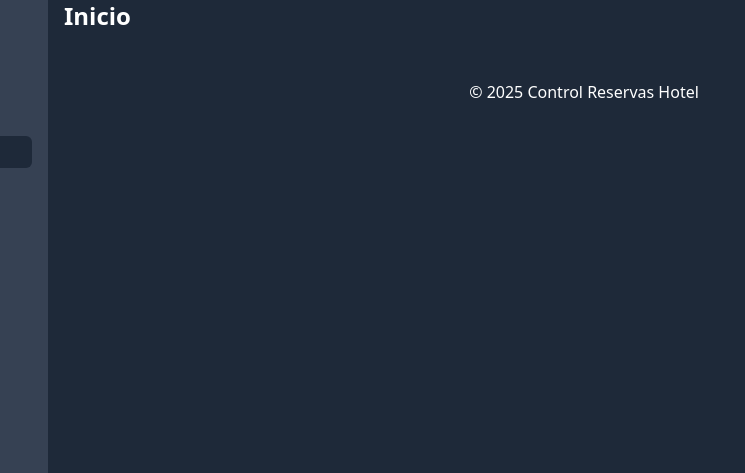
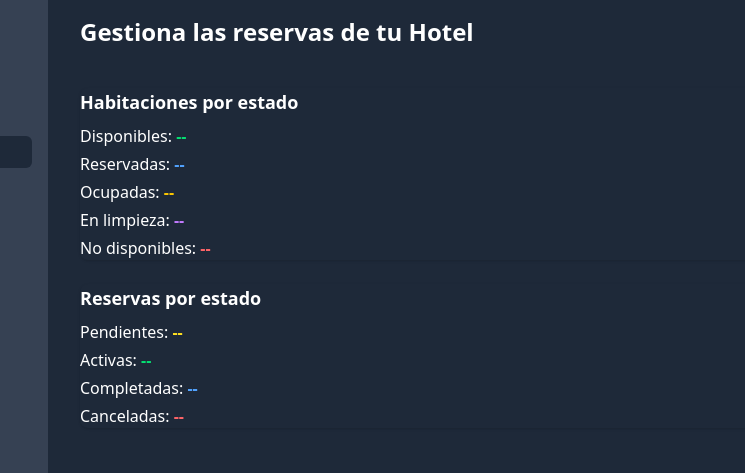
Before and after one commit to jorgeDev125/Hotel_reservas_Frontend, a website built with Vite: page index.html in a window 1280 px wide. Shown: the top 473 px of the page, 160-905 px from the left. Built offline with nearby package versions, Linux system fonts and the light colour scheme; no server answers.

Commit message:
Agrega ruta inicio y contenido

```diff
--- a/index.html
+++ b/index.html
@@ -72,6 +72,94 @@
         <p>&copy; 2025 Control Reservas Hotel</p>
       </footer>
     </section>
+
+    <!-- Plantilla para InicioView -->
+    <template id="inicioViewTemplate">
+      <div class="inicio__view px-4 pb-4 flex flex-col gap-6">
+        <!-- Habitaciones por estado -->
+        <div
+          class="flex flex-col justify-between py-4 bg-gray-800 gap-4 sticky top-0"
+        >
+          <div class="flex flex-row justify-between">
+            <h1 class="text-2xl font-bold text-white">
+              Gestiona las reservas de tu Hotel
+            </h1>
+          </div>
+        </div>
+        <div class="bg-gray-800 rounded-lg shadow text-white">
+          <h3 class="text-lg font-bold mb-2">Habitaciones por estado</h3>
+          <ul class="space-y-1">
+            <li>
+              Disponibles:
+              <span
+                id="estadistica-disponibles"
+                class="font-bold text-green-400"
+                >--</span
+              >
+            </li>
+            <li>
+              Reservadas:
+              <span id="estadistica-reservadas" class="font-bold text-blue-400"
+                >--</span
+              >
+            </li>
+            <li>
+              Ocupadas:
+              <span id="estadistica-ocupadas" class="font-bold text-yellow-400"
+                >--</span
+              >
+            </li>
+            <li>
+              En limpieza:
+              <span id="estadistica-limpieza" class="font-bold text-purple-400"
+                >--</span
+              >
+            </li>
+            <li>
+              No disponibles:
+              <span
+                id="estadistica-nodisponibles"
+                class="font-bold text-red-400"
+                >--</span
+              >
+            </li>
+          </ul>
+        </div>
+
+        <!-- Reservas por estado -->
+        <div class="bg-gray-800 rounded-lg shadow text-white">
+          <h3 class="text-lg font-bold mb-2">Reservas por estado</h3>
+          <ul class="space-y-1">
+            <li>
+              Pendientes:
+              <span
+                id="estadistica-pendientes"
+                class="font-bold text-yellow-300"
+                >--</span
+              >
+            </li>
+            <li>
+              Activas:
+              <span id="estadistica-activas" class="font-bold text-green-400"
+                >--</span
+              >
+            </li>
+            <li>
+              Completadas:
+              <span id="estadistica-completadas" class="font-bold text-blue-400"
+                >--</span
+              >
+            </li>
+            <li>
+              Canceladas:
+              <span id="estadistica-canceladas" class="font-bold text-red-400"
+                >--</span
+              >
+            </li>
+          </ul>
+        </div>
+      </div>
+    </template>
 
     <!-- Plantilla para clientesView -->
     <template id="clientesViewTemplate">
--- a/src/components/habitacion/ApiHabitacion.js
+++ b/src/components/habitacion/ApiHabitacion.js
@@ -39,5 +39,9 @@ export class ApiHabitacion extends Api {
     async buscarHabitacionesPorEstado(estadoId) {
         return await this._makeRequest(`/habitaciones/estado/${estadoId}`);
     }
+    //buscar habitaciones por estado
+    async agruparHabitacionesPorEstado() {
+        return await this._makeRequest(`/habitaciones/estados`);
+    }
 
 }
--- /dev/null
+++ b/src/components/inicio/InicioView.js
@@ -0,0 +1,22 @@
+
+
+export default class InicioView {
+  constructor() {}
+
+  //función para clonar la plantilla
+  _getTemplate() {
+    const newView = document
+      .querySelector("#inicioViewTemplate")
+      .content.querySelector(".inicio__view")
+      .cloneNode(true);
+    return newView;
+  }
+
+
+
+  generateView() {
+    this._element = this._getTemplate();
+
+    return this._element;
+  }
+}
--- a/src/components/reserva/ApiReserva.js
+++ b/src/components/reserva/ApiReserva.js
@@ -32,20 +32,10 @@ export class ApiReserva extends Api {
     return await this._makeRequest(`/reservas/${id}/estado`, "PUT", estadoId);
     }
 
-    // actualizar una habitación
-    // async actualizarHabitacion(id, habitacion) {
-    // return await this._makeRequest(`/habitaciones/${id}`, "PUT", habitacion);
-    // }
-
-    //eliminar una habitación
-    // async eliminarHabitacion(id) {
-    // return await this._makeRequest(`/habitaciones/${id}`, "DELETE");
-    // }
+    //obtner reservadas agrupadas por estado
+    async actualizarEstadoReservacion() {
+    return await this._makeRequest(`/reservas/estados`);
+    }
 
 
-    //buscar reservaciones por estado
-    // async buscarReservacionesPorEstado(estado) {
-    //     return await this._makeRequest(`/reservas/estado/${estado}`);
-    // }
-
 }
--- a/src/routes/routes.js
+++ b/src/routes/routes.js
@@ -2,17 +2,13 @@
 
 import { renderClienteView } from "../utils/clientes";
 import { renderRoomView } from "../utils/habitacion";
+import { renderInicioView } from "../utils/inicio";
 import { renderReservaView } from "../utils/reserva";
 
 
 
 export async function inicializarRutas(ROUTER) {
-  ROUTER.add("home", () => {
-    const h1 = document.createElement("h1");
-    h1.textContent = "Inicio";
-    h1.classList.add("text-2xl", "font-bold", "text-white", "mb-4");
-    return h1;
-  });
+  ROUTER.add("home", async () => await renderInicioView());
   ROUTER.add("habitaciones", async () => await renderRoomView());
   ROUTER.add("reservas", async () => await renderReservaView());
   ROUTER.add("clientes", async () => await renderClienteView());
--- /dev/null
+++ b/src/utils/inicio.js
@@ -0,0 +1,42 @@
+import { ApiHabitacion } from "../components/habitacion/ApiHabitacion";
+import InicioView from "../components/inicio/InicioView";
+import { ApiReserva } from "../components/reserva/ApiReserva";
+import { apiInstanceConfig } from "./constants";
+
+export const apiReservaInstance = new ApiReserva(apiInstanceConfig);
+export const apiHabitacionInstance = new ApiHabitacion(apiInstanceConfig);
+
+export async function renderInicioView() {
+  const inicioVista = new InicioView().generateView();
+
+  try {
+    let habitaciones = await apiHabitacionInstance.agruparHabitacionesPorEstado()
+    habitaciones.forEach(habitacion => {
+        //renderizar la card de estadisticas
+        console.log(habitacion)
+    });
+
+        inicioVista.querySelector("#estadistica-disponibles").textContent = habitaciones[0].cantidad
+        inicioVista.querySelector("#estadistica-reservadas").textContent = habitaciones[4].cantidad
+        inicioVista.querySelector("#estadistica-ocupadas").textContent = habitaciones[1].cantidad
+        inicioVista.querySelector("#estadistica-limpieza").textContent = habitaciones[3].cantidad
+        inicioVista.querySelector("#estadistica-nodisponibles").textContent = habitaciones[2].cantidad
+        console.log(habitaciones);
+
+  } catch (error) {
+    console.error("Error al cargar habitaciones:", error);
+  }
+
+
+
+  let reservaciones = [];
+  try {
+    reservaciones = await apiReservaInstance.actualizarEstadoReservacion();
+  } catch (error) {
+    console.error("Error al cargar reservaciones:", error);
+  }
+
+//   console.log(reservaciones);
+
+  return inicioVista;
+}
```
